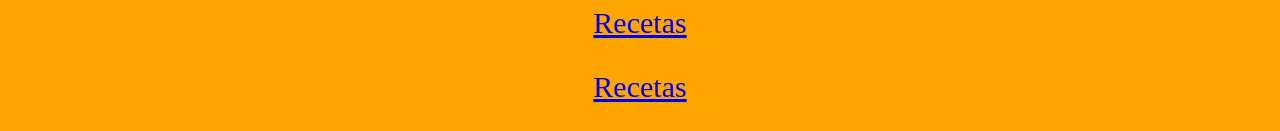
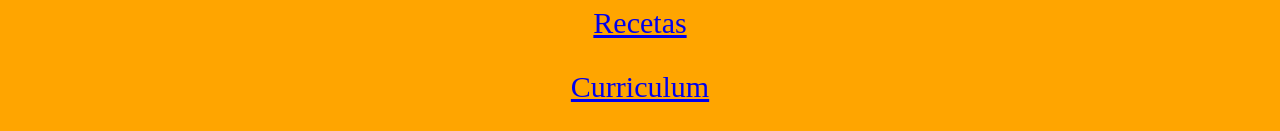
Before and after one commit to 121314RibenSB/121314ribensb.github.io, a plain HTML site: page index.html in a window 1280 px wide. Shown: the part 792-923 px from the top of the page. Drawn offline with Linux system fonts and the light colour scheme.

Commit message:
Update index.html

```diff
--- a/index.html
+++ b/index.html
@@ -30,5 +30,5 @@
 <p><a href="/analizar/analizar.html">Analizar</a></p>
 <p><a href="/formulario/formulario.html">Formulario</a></p>
 <p><a href="/bootstrap-master/index.html">Recetas</a></p>
-<p><a href="/startbootstrap-resume-gh-pages/index.html">Recetas</a></p>
+<p><a href="/startbootstrap-resume-gh-pages/index.html">Curriculum</a></p>
 </html>
```
